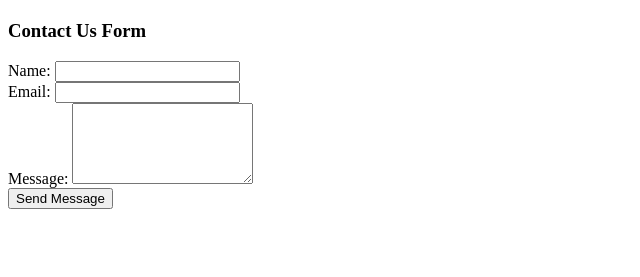
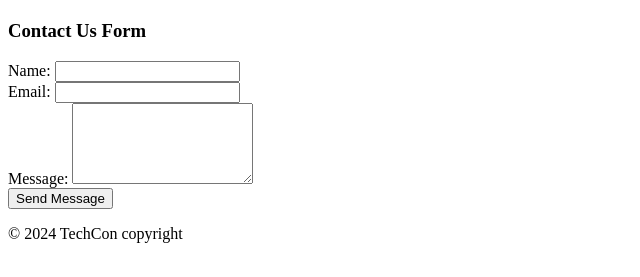
Before and after one commit to RakauT/TechCon_HTML, a plain HTML site: page techcon_website/contact.html in a window 1280 px wide. Shown: the part 523-800 px from the top of the page, without its empty margins (0-640 px from the left). Drawn offline with Linux system fonts and the light colour scheme.

Commit message:
Added footer

```diff
--- a/techcon_website/contact.html
+++ b/techcon_website/contact.html
@@ -57,4 +57,7 @@
         </section>
 
 </body>
+<footer>
+    <p>&copy; 2024 TechCon copyright</p>
+</footer>
 </html>
```
